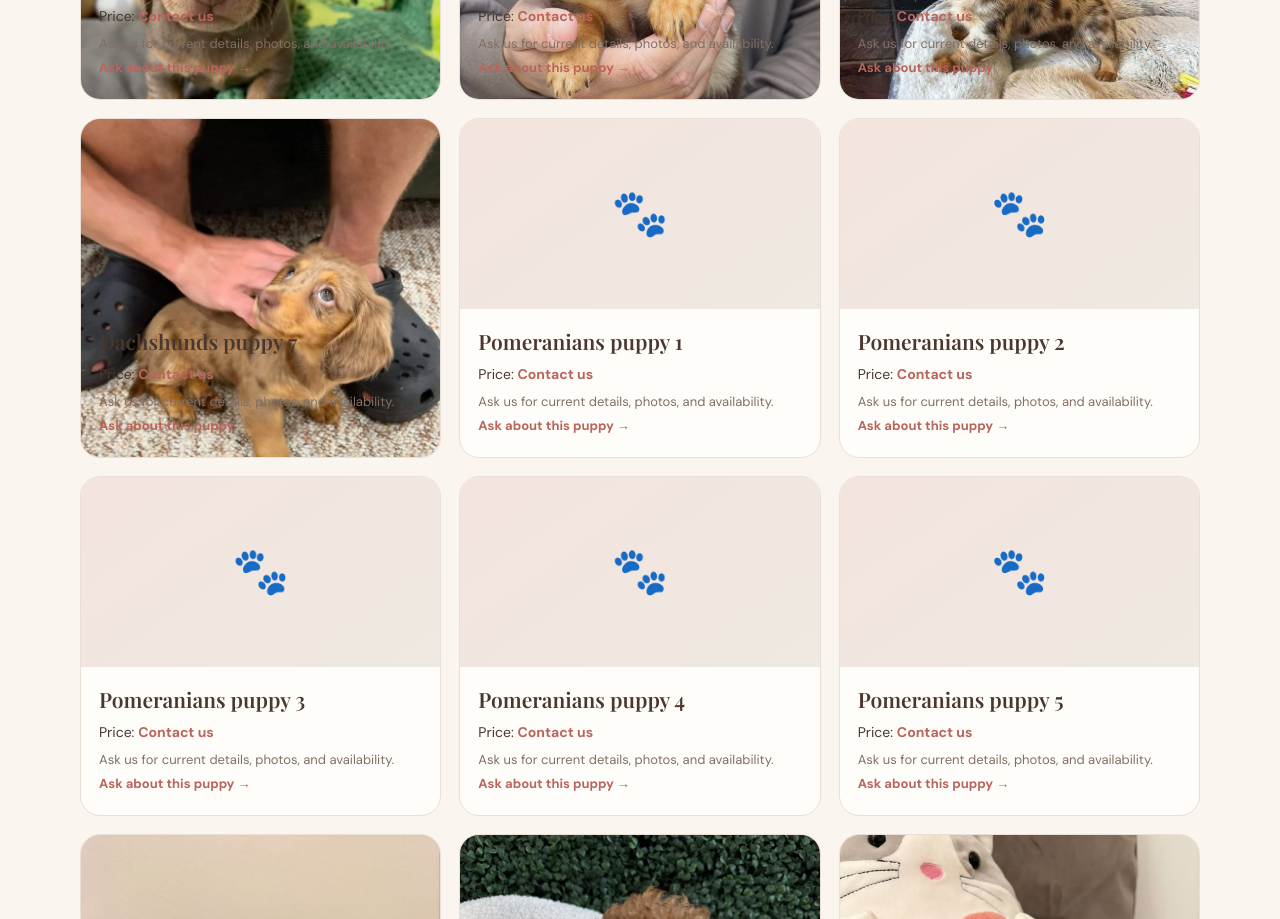
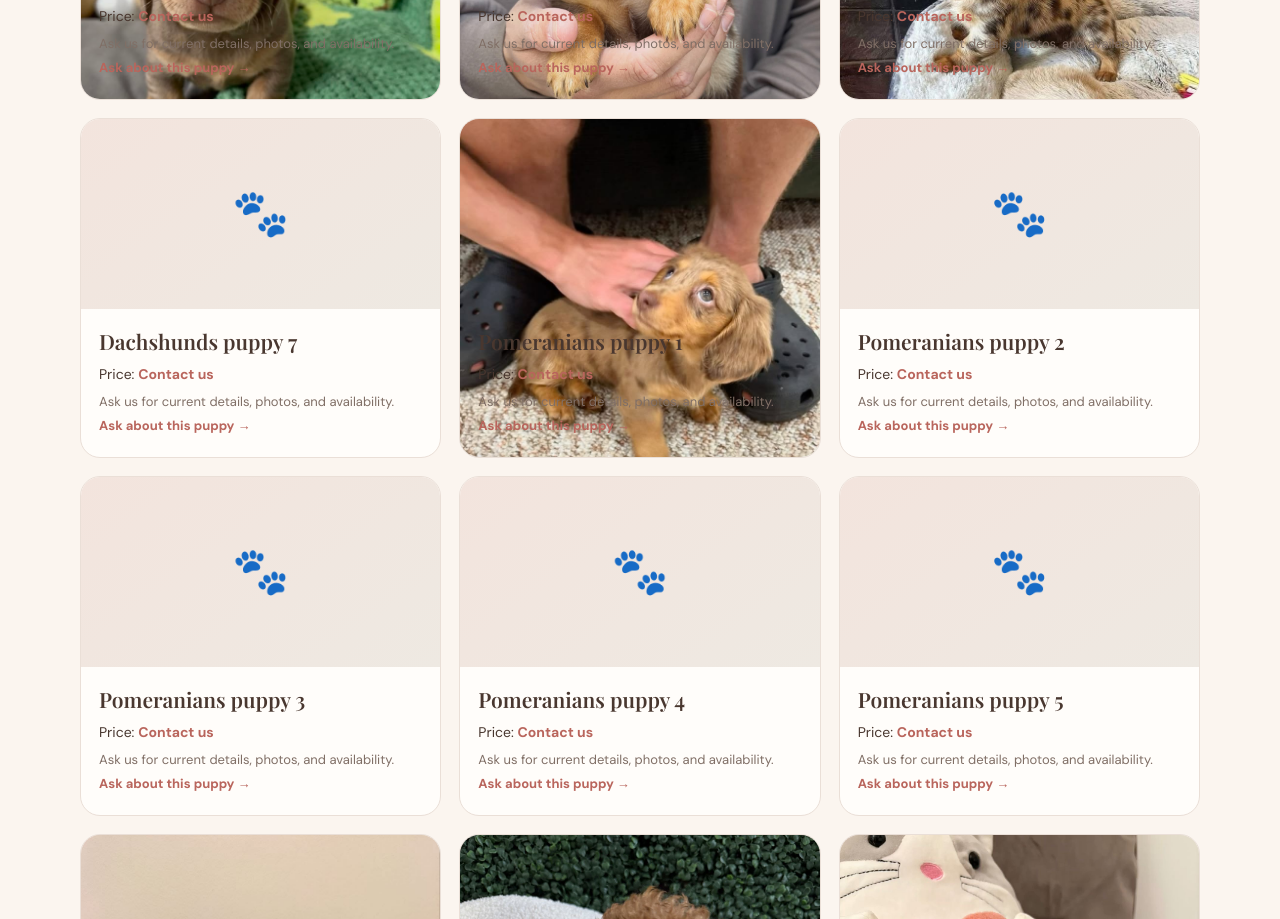
Before and after one commit to brittanymullar-ui/top-classics-paws, a plain HTML site: page index.html in a window 1280 px wide. Shown: the part 5554-6473 px from the top of the page. Drawn offline with nearby package versions, Linux system fonts and the light colour scheme.

Commit message:
Add Pomeranian photo to breed listings

```diff
--- a/index.html
+++ b/index.html
@@ -117,7 +117,8 @@
       {name:"Chihuahuas",count:5,emoji:"🐾"},{name:"Shih Tzus",count:6,emoji:"🐕"}
     ];
     const puppyPhotos = {
-      "Dachshunds": ["IMG_8005.jpeg", "IMG_9603.jpeg", "IMG_9604.jpeg", "IMG_9605.jpeg", "IMG_9606.jpeg", "IMG_9607.jpeg", "IMG_9608.jpeg"],
+      "Dachshunds": ["IMG_8005.jpeg", "IMG_9603.jpeg", "IMG_9604.jpeg", "IMG_9605.jpeg", "IMG_9606.jpeg", "IMG_9607.jpeg"],
+      "Pomeranians": ["IMG_9608.jpeg"],
       "Maltese": ["IMG_8645.jpeg", "IMG_8647.jpeg", "IMG_9577.jpeg", "IMG_9578.jpeg", "IMG_9579.jpeg", "IMG_9580.jpeg", "IMG_9581.jpeg", "IMG_9582.jpeg", "IMG_9583.jpeg", "IMG_9584.jpeg", "IMG_9585.jpeg"],
       "Yorkies": ["IMG_9103.jpeg", "IMG_9568.jpeg", "IMG_9570.jpeg", "IMG_9571.jpeg", "IMG_9572.jpeg", "IMG_9573.jpeg", "IMG_9574.jpeg", "IMG_9575.jpeg", "IMG_9576.jpeg"],
       "French Bulldogs": ["IMG_9209.jpeg", "IMG_9590.jpeg", "IMG_9591.jpeg", "IMG_9592.jpeg", "IMG_9593.jpeg", "IMG_9594.jpeg", "IMG_9595.jpeg"],
```
